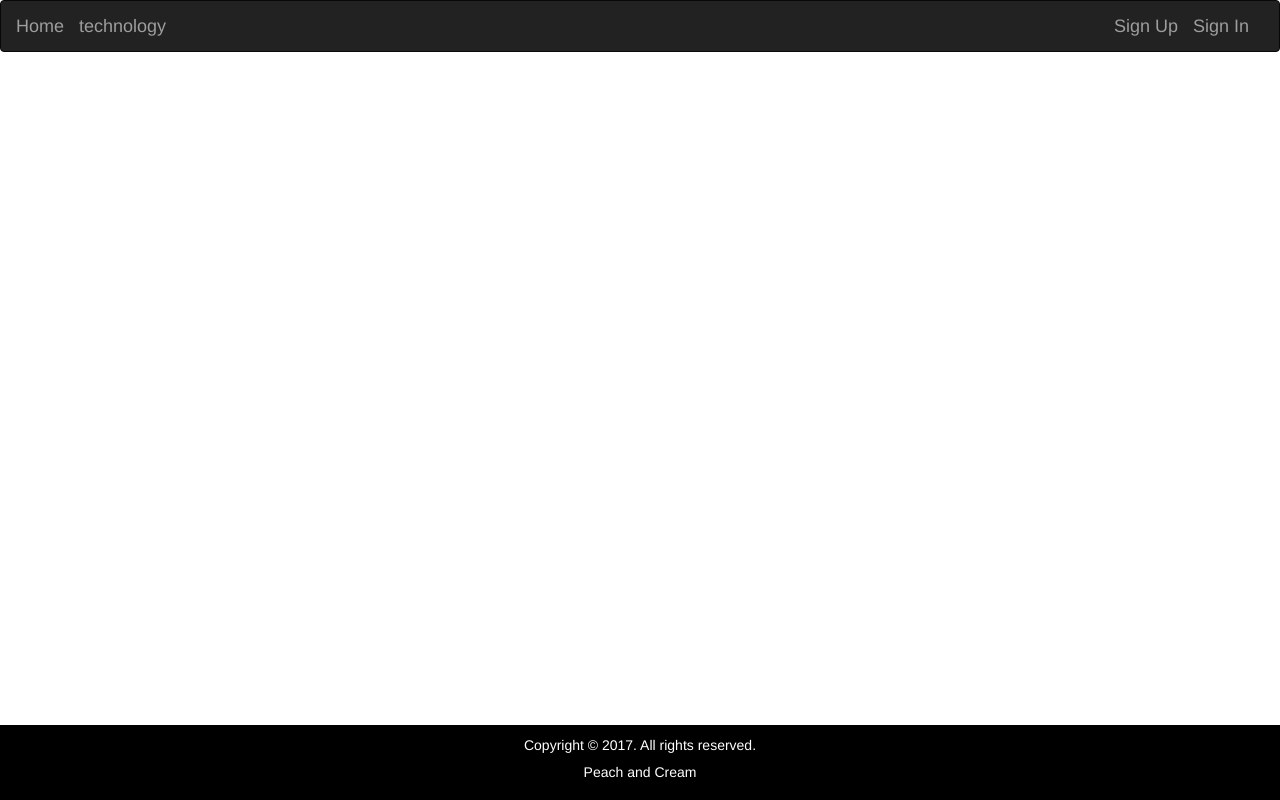
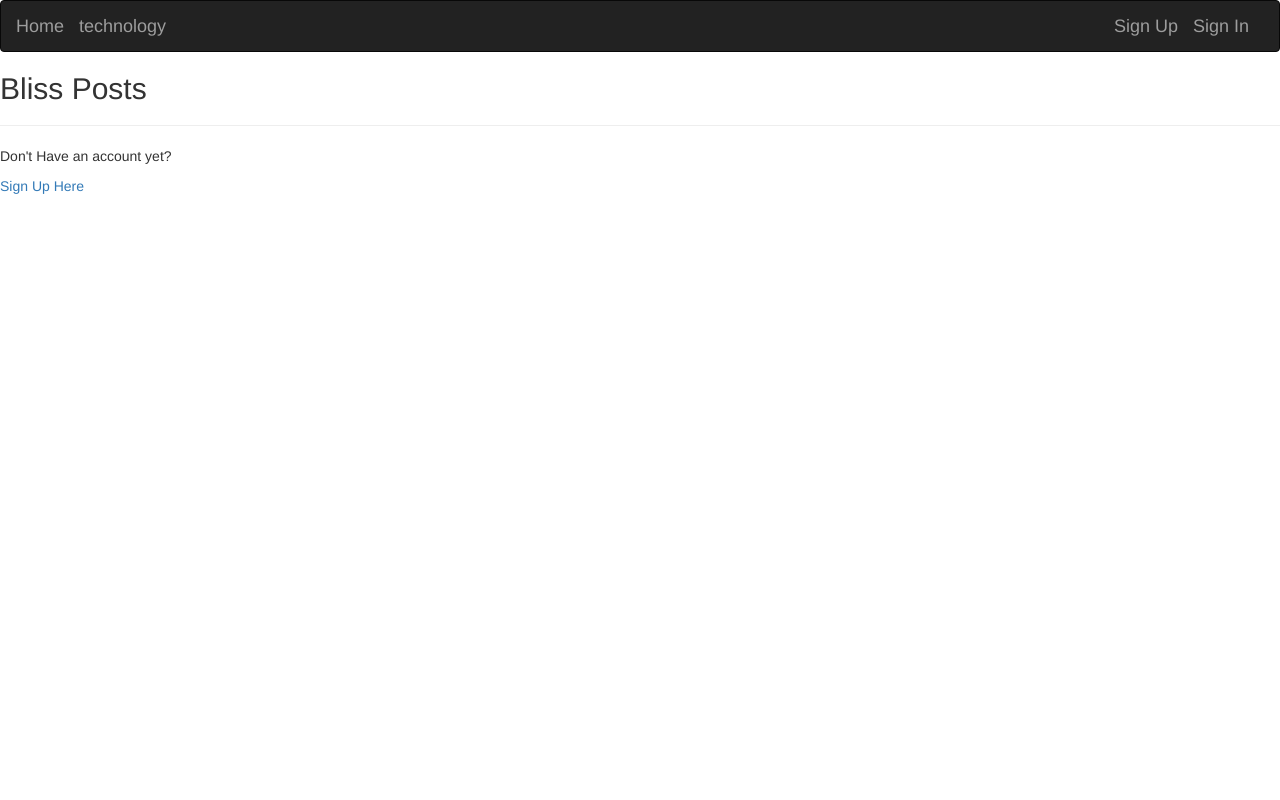
Before and after one commit to VirginiaNdungu1/Bliss-Posts, a Flask app: page / in a window 1280 px wide. Run offline with Flask 2, Linux system fonts and the light colour scheme; some libraries are stand-ins or nearby versions.

Commit message:
Update landing page

```diff
--- a/app/templates/index.html
+++ b/app/templates/index.html
@@ -8,12 +8,19 @@
   {% endblock%}
 
   {% block content%}
-    <div class="row">
-      <div class="container">
-        <div class="baseImg"></div>
-        <div class="base_footer">
-          <p>Copyright &copy; 2017. All rights reserved.</p>
-          <h5>Peach and Cream</h5>
+
+    <div class="landingpage">
+      <div class="landing">
+        <div class="newregister">
+          <h2>Bliss Posts</h2>
+          <hr>
+          <p class="registerLinks">
+            Don't Have an account yet?
+          </p>
+
+          <p class="registerLinks">
+            <a href="{{ url_for('auth.register') }}">Sign Up Here</a>
+          </p>
         </div>
       </div>
     </div>
```
